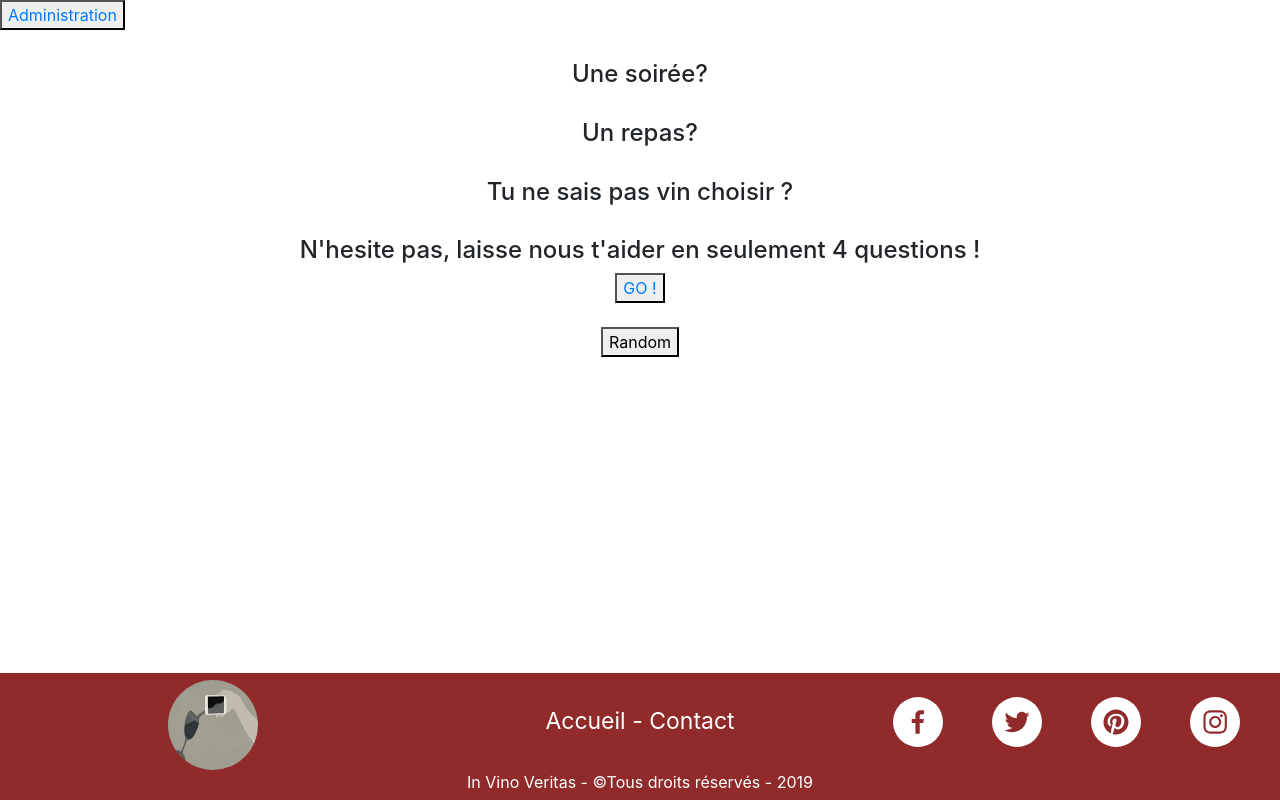
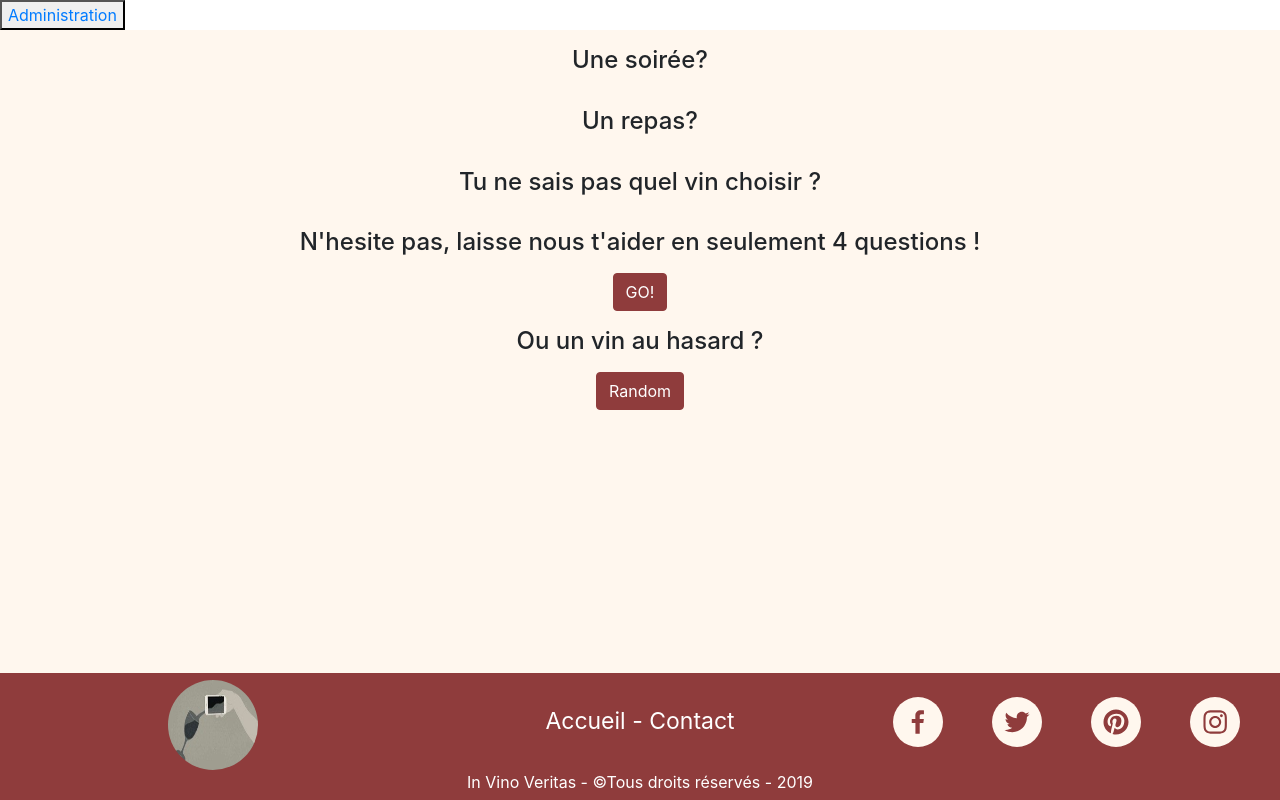
Before and after one commit to martinh12/Projet-Vinoteque, a React (Create React App) app: page / in a window 1280 px wide. Built offline with nearby package versions, Linux system fonts and the light colour scheme.

Commit message:
modif css

```diff
--- a/src/Accueil.css
+++ b/src/Accueil.css
@@ -1,21 +1,36 @@
 .Home {
    flex-grow: 1;
+   background-color: #fff7ee;
+
 }
 
 .Home h2{
     text-align: center;
     display: block;
-    margin-top: 30px;
+    padding-top: 2vh;
+    padding-bottom: 2vh;
+    margin-bottom: 0;
     font-size: 150%;
 }
 
 .Home .quizz{
    display: block;
    margin : auto;
+   background-color: rgb(143, 60, 60);
+   border: 1px solid rgb(143, 60, 60);
 }
-
+.Home .btn-secondary:hover{
+text-decoration: none;
+background-color: rgb(143, 60, 60);
+}
 
 .Home .random{
    display: block;
    margin : auto;
+   background-color: rgb(143, 60, 60);
+   border: 1px solid rgb(143, 60, 60);
 }
+
+.Home .nav:hover{
+   text-decoration: none;
+}
--- a/src/Accueil.jsx
+++ b/src/Accueil.jsx
@@ -1,4 +1,5 @@
 import React from 'react';
+import { Button } from 'reactstrap';
 import { NavLink } from 'react-router-dom';
 import CardWine from './CardWine';
 import isEmpty from 'lodash/isEmpty';
@@ -45,23 +46,22 @@ class Accueil extends React.Component {
 
                         <h2> Une soirée? </h2>
                         <h2> Un repas?</h2>
-                    <h2> Tu ne sais pas vin choisir ?</h2>
+                        <h2> Tu ne sais pas quel vin choisir ?</h2>
                         <h2> N'hesite pas, laisse nous t'aider en seulement 4 questions !</h2>
 
-                    <button className="quizz">
-                        <NavLink to="/quizz" activeStyle={{ color: "red" }}> GO ! </NavLink>
-                    </button>
-                    <br />
-                    <button className="random" onClick={this.getRandom}>
+                        <NavLink className="nav" to="/quizz" ><Button className="quizz"> GO! </Button> </NavLink>
+                        <h2> Ou un vin au hasard ?</h2>
+
+                        <Button className="random" onClick={this.getRandom}>
                             Random
-                    </button>
+                    </Button>
                     </div>
                 ) : (
                     <div className="Home">
                         <CardWine vin={this.state.vin} />
-                    <button className="random" onClick={this.getRandom}>
+                        <Button className="random" onClick={this.getRandom}>
                             get another Random
-                    </button>
+                    </Button>
                     </div>
                 )
         )
--- a/src/App.jsx
+++ b/src/App.jsx
@@ -13,6 +13,7 @@ class App extends Component {
     return (
 
       <div className = 'App'>
+      <link href="https://fonts.googleapis.com/css?family=Ubuntu" rel="stylesheet"/>
       <div className="custom-navbar">
 
         <button>
--- a/src/CardWine.css
+++ b/src/CardWine.css
@@ -1,5 +1,6 @@
 .CardWine {
     flex-grow: 1;
+    background-color: #fff7ee;
 }
 
 .CardWine .imageWine{
--- a/src/Contactform.css
+++ b/src/Contactform.css
@@ -2,4 +2,5 @@
     flex-grow: 1;
     width: 80%;
     margin-left: 10%;
+    background-color: #fff7ee;
 }
--- a/src/Footer.css
+++ b/src/Footer.css
@@ -9,7 +9,7 @@
 
 .Footer {
     color: white;
-    background-color:rgb(145, 43, 43);
+    background-color:rgb(143, 60, 60);
     text-align: center;
     width: 100%;
 }
@@ -34,7 +34,7 @@
 
 .Footer .copyright {
     width: 100%;
-    background-color: rgb(71, 42, 42);
+    background-color: rgb(119, 42, 42);
 }
 
 .Footer a {
--- a/src/Footer.jsx
+++ b/src/Footer.jsx
@@ -16,10 +16,10 @@ function Footer(props) {
                     </div>
                     <div className="col-sm-4">
                         <div className="text-center">
-                            <SocialIcon url="http://facebook.com" bgColor="white" />
-                            <SocialIcon url="http://twitter.com/jaketrent" bgColor="white" />
-                            <SocialIcon url="http://pinterest.com" bgColor="white" />
-                            <SocialIcon url="http://instagram.com" bgColor="white" />
+                            <SocialIcon url="http://facebook.com" bgColor="#fff7ee" />
+                            <SocialIcon url="http://twitter.com/jaketrent" bgColor="#fff7ee" />
+                            <SocialIcon url="http://pinterest.com" bgColor="#fff7ee" />
+                            <SocialIcon url="http://instagram.com" bgColor="#fff7ee" />
                         </div>
                     </div>
                 </div>
--- a/src/Quizz.css
+++ b/src/Quizz.css
@@ -16,6 +16,7 @@
 
 .Quizz {
   flex-grow: 1;
+  background-color: #fff7ee;
 }
 
 .Quizz li {
--- a/src/index.css
+++ b/src/index.css
@@ -1,11 +1,9 @@
+@import url('https://fonts.googleapis.com/css?family=Ubuntu');
 body {
+  font-family: 'Ubuntu', sans-serif;
+  background-color: #fff7ee;
   margin: 0;
   padding: 0;
-  font-family: -apple-system, BlinkMacSystemFont, "Segoe UI", "Roboto", "Oxygen",
-    "Ubuntu", "Cantarell", "Fira Sans", "Droid Sans", "Helvetica Neue",
-    sans-serif;
-  -webkit-font-smoothing: antialiased;
-  -moz-osx-font-smoothing: grayscale;
 }
 
 code {
--- a/src/index.js
+++ b/src/index.js
@@ -7,6 +7,7 @@ import * as serviceWorker from './serviceWorker';
 import 'bootstrap/dist/css/bootstrap.min.css';
 
 ReactDOM.render(
+
     <BrowserRouter>
         <App />
     </BrowserRouter>,
```
Also changed, not shown: src/ImageUploadComponent.jsx (deleted, +0 -44 lines), src/AdminPage.css (line endings or trailing spaces). Lines whose indentation alone changed are shown as unchanged.
